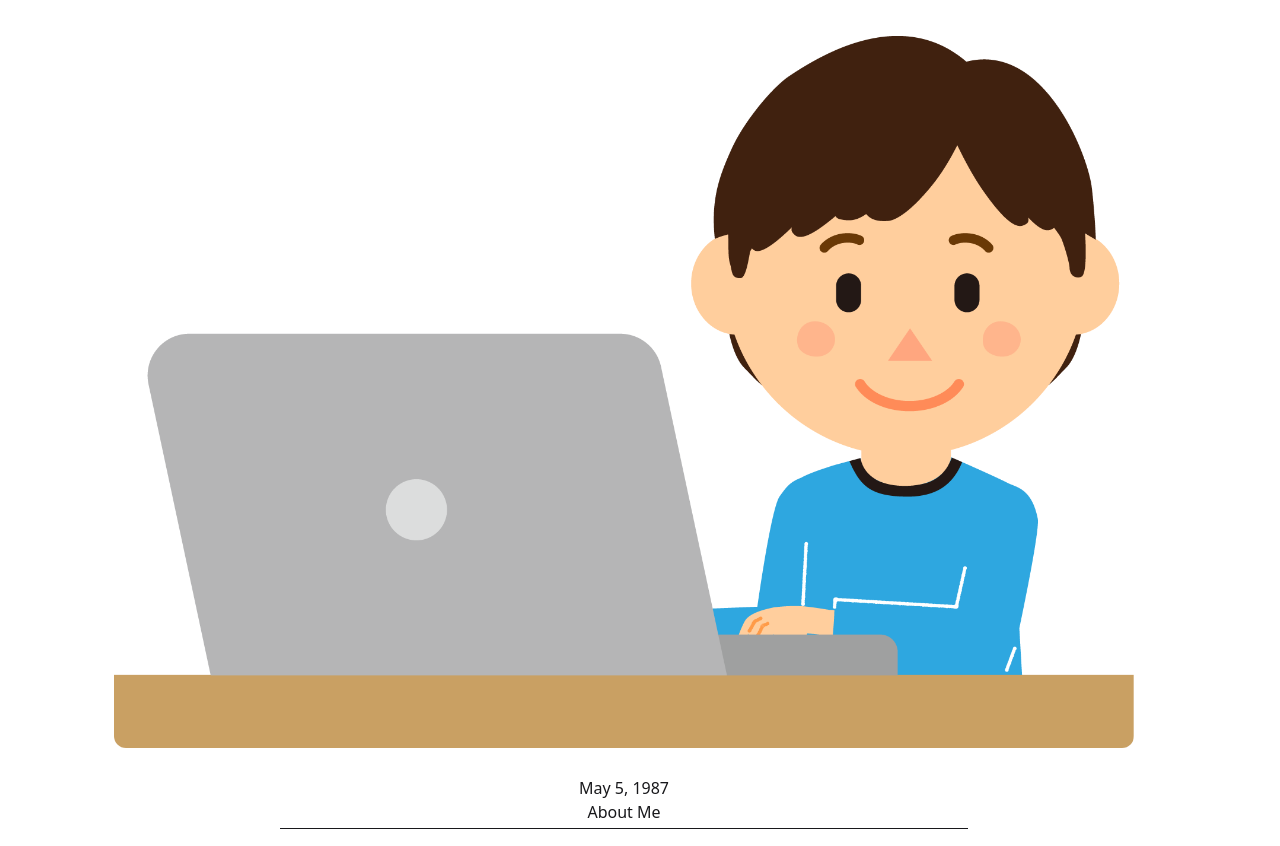
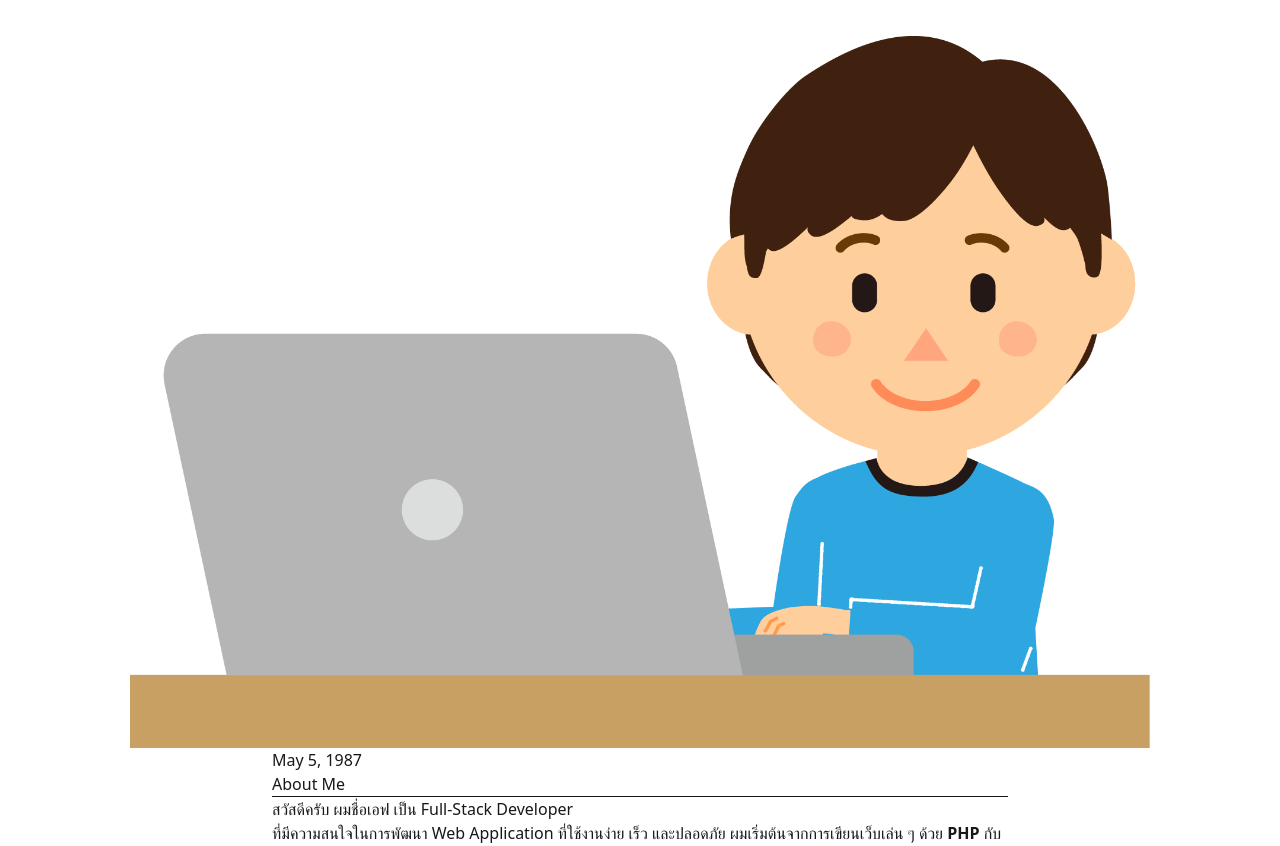
Before and after one commit to abe27/abe27.github.io, an Astro site: page /about in a window 1280 px wide. Shown: the part 70-916 px from the top of the page. Built offline with nearby package versions, Linux system fonts and the light colour scheme; Astro itself is replaced by a stand-in of ours.

Commit message:
update layout

```diff
--- a/src/layouts/BlogPost.astro
+++ b/src/layouts/BlogPost.astro
@@ -14,50 +14,12 @@
 <html lang="en">
   <head>
     <BaseHead title={title} description={description} />
-    <style>
-      main {
-        width: calc(100% - 2em);
-        max-width: 100%;
-        margin: 0;
-      }
-      .hero-image {
-        width: 100%;
-      }
-      .hero-image img {
-        display: block;
-        margin: 0 auto;
-        border-radius: 12px;
-        box-shadow: var(--box-shadow);
-      }
-      .prose {
-        width: 720px;
-        max-width: calc(100% - 2em);
-        margin: auto;
-        padding: 1em;
-        color: rgb(var(--gray-dark));
-      }
-      .title {
-        margin-bottom: 1em;
-        padding: 1em 0;
-        text-align: center;
-        line-height: 1;
-      }
-      .title h1 {
-        margin: 0 0 0.5em 0;
-      }
-      .date {
-        margin-bottom: 0.5em;
-        color: rgb(var(--gray));
-      }
-      .last-updated-on {
-        font-style: italic;
-      }
-    </style>
+
   </head>
 
   <body class="flex flex-col h-screen justify-between">
     <Header />
-    <main class="pt-10 pb-20">
+    <main class="pt-10 pb-20 max-w-screen-xl mx-auto px-4">
       <article>
         <div class="hero-image">
           {
@@ -66,7 +28,7 @@
             )
           }
         </div>
-        <div class="prose">
+        <div class="max-w-3xl mx-auto px-4 text-gray-dark">
           <div class="title">
             <div class="date">
               <FormattedDate date={pubDate} />
--- a/src/pages/index.astro
+++ b/src/pages/index.astro
@@ -16,7 +16,7 @@
   </head>
   <body>
     <Header />
-    <main class="mx-auto max-w-7xl">
+    <main class="mx-auto max-w-7xl px-4">
       <section class="h-screen hero" id="resume">
         <div class="hero-content flex-col lg:flex-row-reverse">
           <img src="/portfolios/worker.png" class="w-2xl" />
```
